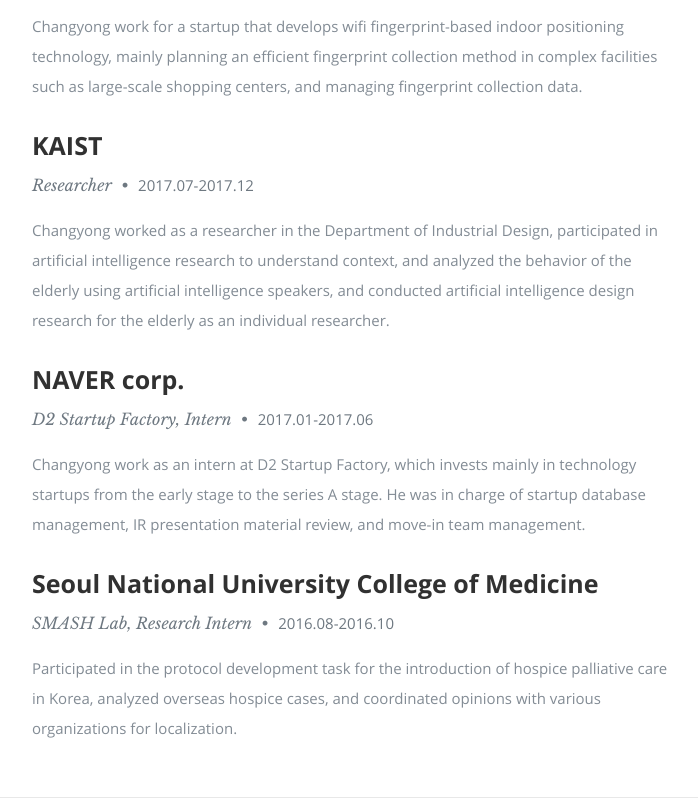
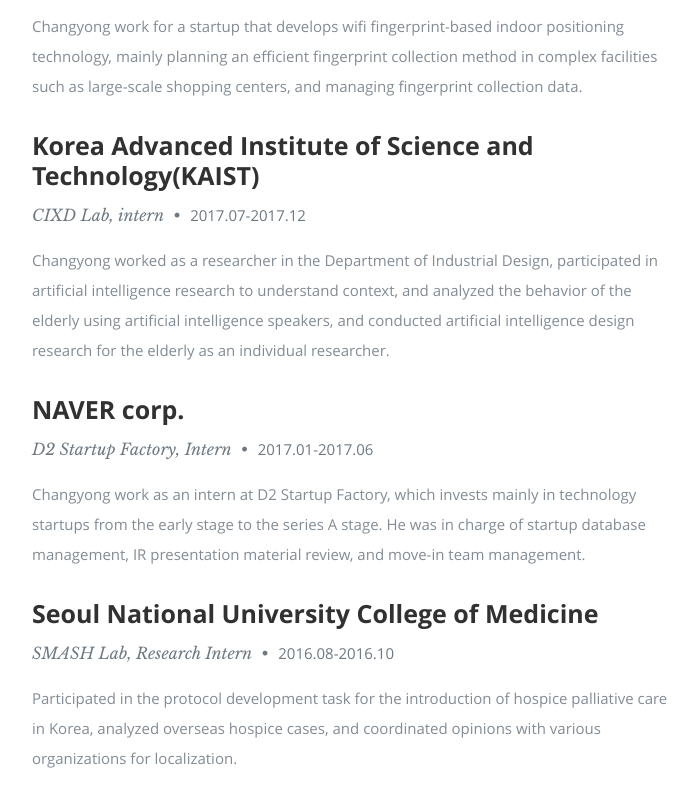
Before and after one commit to devTabasco/resume, a plain HTML site: page index.html in a window 1280 px wide. Shown: the part 1900-2706 px from the top of the page, without its empty margins (373-1071 px from the left). Drawn offline with nearby package versions, Linux system fonts and the light colour scheme.

Commit message:
index.html update

```diff
--- a/index.html
+++ b/index.html
@@ -210,8 +210,8 @@
 
                <div class="twelve columns">
 
-                  <h3>KAIST</h3>
-                  <p class="info">Researcher <span>&bull;</span> <em class="date">2017.07-2017.12</em></p>
+                  <h3>Korea Advanced Institute of Science and Technology(KAIST)</h3>
+                  <p class="info">CIXD Lab, intern <span>&bull;</span> <em class="date">2017.07-2017.12</em></p>
 
                   <p>
                      Changyong worked as a researcher in the Department of Industrial Design,
@@ -315,8 +315,8 @@
             </ul>
 
             <ul class="copyright">
-               <li>&copy; Copyright 2022 Changyong Lim</li>
-               <li>Design by <a href="http://www.styleshout.com/" title="Styleshout" target="_blank">Styleshout</a></li>
+               <!--li>&copy; Copyright 2022 Changyong Lim</li-->
+               <!--li>Design by <a href="http://www.styleshout.com/" title="Styleshout" target="_blank">Styleshout</a></li-->
             </ul>
 
          </div>
```
